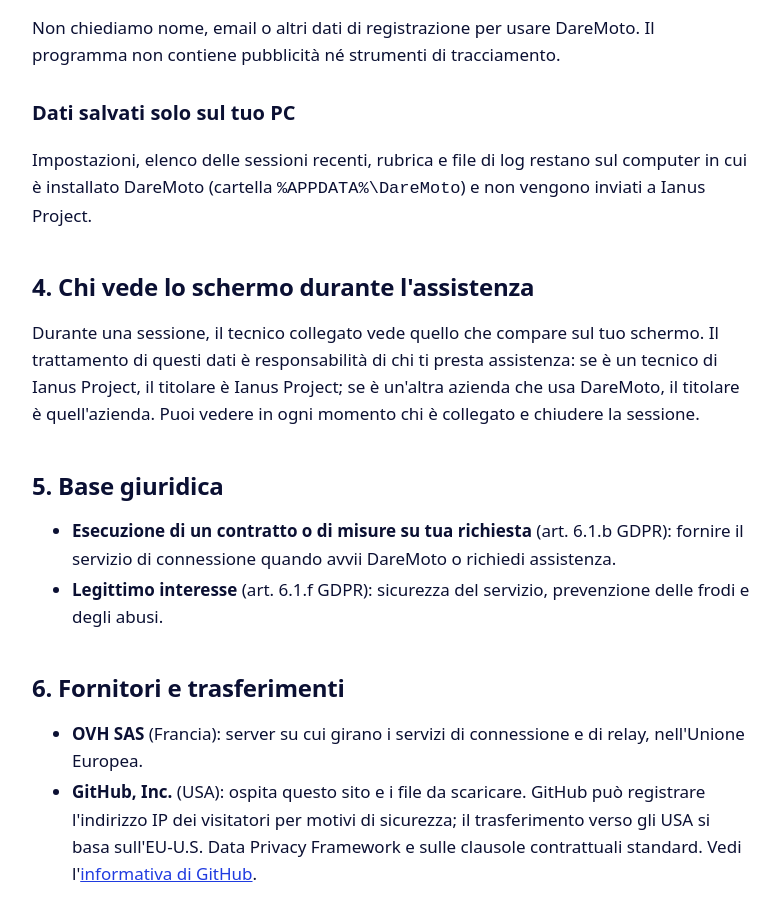
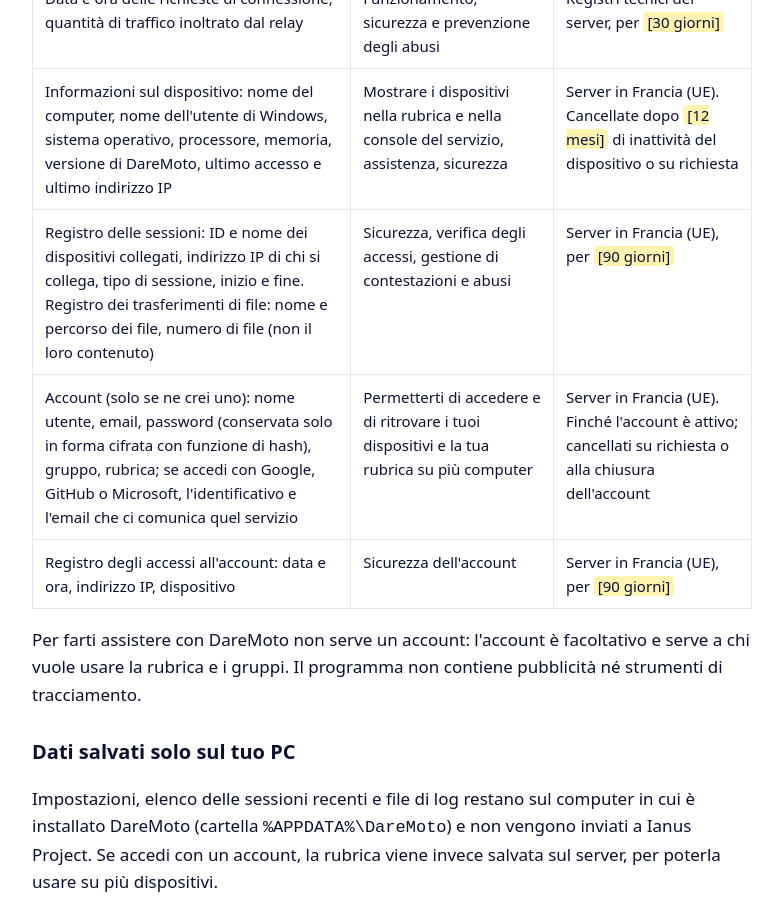
Before and after one commit to s-romano-ianus/daremoto-site, a plain HTML site: page privacy/index.html in a window 1280 px wide. Shown: the part 1300-2198 px from the top of the page, without its empty margins (248-1031 px from the left). Drawn offline with Linux system fonts and the light colour scheme.

Commit message:
Privacy: account, dati dei dispositivi e registri del server account
Co-Authored-By: Claude Opus 5.5 <noreply@anthropic.com>

```diff
--- a/privacy/index.html
+++ b/privacy/index.html
@@ -29,7 +29,7 @@
     <div class="page-head">
       <div class="wrap">
         <h1>Informativa sulla privacy</h1>
-        <p>Ai sensi degli articoli 13 e 14 del Regolamento (UE) 2016/679 (GDPR). Ultimo aggiornamento: 19 novembre 2026.
+        <p>Ai sensi degli articoli 13 e 14 del Regolamento (UE) 2016/679 (GDPR). Ultimo aggiornamento: 22 novembre 2026.
         </p>
       </div>
     </div>
@@ -78,14 +78,42 @@
               <td>Funzionamento, sicurezza e prevenzione degli abusi</td>
               <td>Registri tecnici del server, per <span class="placeholder">[30 giorni]</span></td>
             </tr>
+            <tr>
+              <td>Informazioni sul dispositivo: nome del computer, nome dell'utente di Windows, sistema operativo,
+                processore, memoria, versione di DareMoto, ultimo accesso e ultimo indirizzo IP</td>
+              <td>Mostrare i dispositivi nella rubrica e nella console del servizio, assistenza, sicurezza</td>
+              <td>Server in Francia (UE). Cancellate dopo <span class="placeholder">[12 mesi]</span> di inattività del
+                dispositivo o su richiesta</td>
+            </tr>
+            <tr>
+              <td>Registro delle sessioni: ID e nome dei dispositivi collegati, indirizzo IP di chi si collega, tipo di
+                sessione, inizio e fine. Registro dei trasferimenti di file: nome e percorso dei file, numero di file
+                (non il loro contenuto)</td>
+              <td>Sicurezza, verifica degli accessi, gestione di contestazioni e abusi</td>
+              <td>Server in Francia (UE), per <span class="placeholder">[90 giorni]</span></td>
+            </tr>
+            <tr>
+              <td>Account (solo se ne crei uno): nome utente, email, password (conservata solo in forma cifrata con
+                funzione di hash), gruppo, rubrica; se accedi con Google, GitHub o Microsoft, l'identificativo e l'email
+                che ci comunica quel servizio</td>
+              <td>Permetterti di accedere e di ritrovare i tuoi dispositivi e la tua rubrica su più computer</td>
+              <td>Server in Francia (UE). Finché l'account è attivo; cancellati su richiesta o alla chiusura
+                dell'account</td>
+            </tr>
+            <tr>
+              <td>Registro degli accessi all'account: data e ora, indirizzo IP, dispositivo</td>
+              <td>Sicurezza dell'account</td>
+              <td>Server in Francia (UE), per <span class="placeholder">[90 giorni]</span></td>
+            </tr>
           </tbody>
         </table>
-        <p>Non chiediamo nome, email o altri dati di registrazione per usare DareMoto. Il programma non contiene
-          pubblicità né strumenti di tracciamento.</p>
+        <p>Per farti assistere con DareMoto non serve un account: l'account è facoltativo e serve a chi vuole usare la
+          rubrica e i gruppi. Il programma non contiene pubblicità né strumenti di tracciamento.</p>
 
         <h3>Dati salvati solo sul tuo PC</h3>
-        <p>Impostazioni, elenco delle sessioni recenti, rubrica e file di log restano sul computer in cui è installato
-          DareMoto (cartella <code>%APPDATA%\DareMoto</code>) e non vengono inviati a Ianus Project.</p>
+        <p>Impostazioni, elenco delle sessioni recenti e file di log restano sul computer in cui è installato DareMoto
+          (cartella <code>%APPDATA%\DareMoto</code>) e non vengono inviati a Ianus Project. Se accedi con un account, la
+          rubrica viene invece salvata sul server, per poterla usare su più dispositivi.</p>
 
         <h2>4. Chi vede lo schermo durante l'assistenza</h2>
         <p>Durante una sessione, il tecnico collegato vede quello che compare sul tuo schermo. Il trattamento di questi
@@ -96,15 +124,19 @@
         <h2>5. Base giuridica</h2>
         <ul>
           <li><strong>Esecuzione di un contratto o di misure su tua richiesta</strong> (art. 6.1.b GDPR): fornire il
-            servizio di connessione quando avvii DareMoto o richiedi assistenza.</li>
+            servizio di connessione quando avvii DareMoto o richiedi assistenza, e gestire il tuo account se ne crei
+            uno.</li>
           <li><strong>Legittimo interesse</strong> (art. 6.1.f GDPR): sicurezza del servizio, prevenzione delle frodi e
             degli abusi.</li>
         </ul>
 
         <h2>6. Fornitori e trasferimenti</h2>
         <ul>
-          <li><strong>OVH SAS</strong> (Francia): server su cui girano i servizi di connessione e di relay, nell'Unione
-            Europea.</li>
+          <li><strong>OVH SAS</strong> (Francia): server su cui girano i servizi di connessione, di relay e degli
+            account, nell'Unione Europea.</li>
+          <li><strong>Google, GitHub, Microsoft</strong>: solo se scegli di accedere con uno di questi servizi. Il
+            servizio scelto ti identifica e ci comunica il tuo identificativo e la tua email; per i dati che tratta per
+            conto suo vale la sua informativa.</li>
           <li><strong>GitHub, Inc.</strong> (USA): ospita questo sito e i file da scaricare. GitHub può registrare
             l'indirizzo IP dei visitatori per motivi di sicurezza; il trasferimento verso gli USA si basa sull'EU-U.S.
             Data Privacy Framework e sulle clausole contrattuali standard. Vedi l'<a
@@ -122,7 +154,7 @@
         <p>Puoi chiedere l'accesso ai tuoi dati, la loro rettifica o cancellazione, la limitazione del trattamento e la
           portabilità, e puoi opporti al trattamento basato sul legittimo interesse. Per esercitare i tuoi diritti
           scrivi a <span class="placeholder">[privacy@ianusproject.it]</span> indicando l'ID del dispositivo
-          interessato.
+          interessato o il nome utente del tuo account.
         </p>
         <p>Hai inoltre il diritto di proporre reclamo al <a href="https://www.garanteprivacy.it">Garante per la
             protezione dei dati personali</a>.</p>
```
